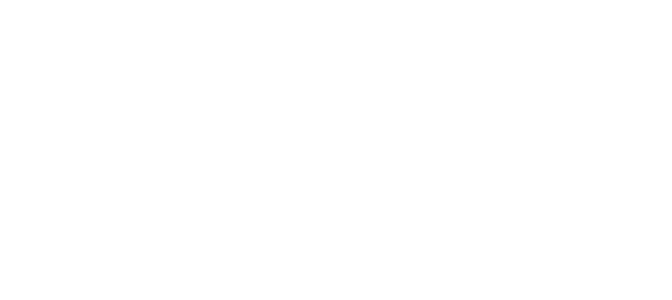
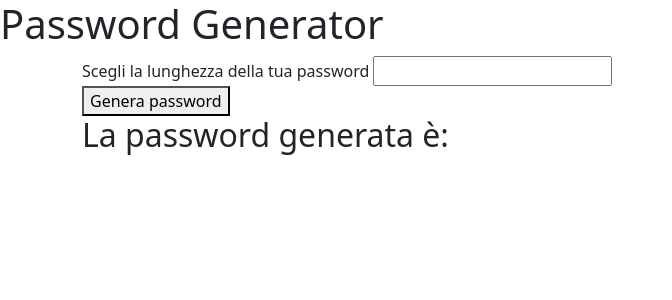
Before and after one commit to Pierp23/php-strong-password-generator, a PHP site: page / in a window 1280 px wide. Before the commit the part shown is empty. Shown: the top 300 px of the page, without its empty margins (0-672 px from the left). Run offline with PHP 8.4, Linux system fonts and the light colour scheme.

Commit message:
ADD milestone 1

```diff
--- a/index.php
+++ b/index.php
@@ -1,5 +1,22 @@
 <?php
 
+function randomPassword()
+{
+    if (isset($_GET['password'])) {
+        $length = $_GET['password'];
+        $pass = "";
+        $permittedChars = "0123456789abcdefghijklmnopqrstuvwxyz!@#$%^&*()-_=+[]{};:',./\|ABCDEFGHIJKLMNOPQRSTUVWXYZ";
+        $count = mb_strlen($permittedChars);
+        for ($i = 0; $i < $length; $i++) {
+            // genero un numero random da 0 a (lunghezza max della lista - 1)
+            $index = rand(0, $count - 1);
+            // genero una stringa di lunghezza 1, pescando tra la lista il carattere collocato in posizione N (dato dal numero random generato prima)
+            $pass .= mb_substr($permittedChars, $index, 1);
+            // ripeto il processo fino a quando la $pass è di N caratteri quanti richiesti dall'utente
+        }
+        return $pass;
+    }
+}
 ?>
 
 <!DOCTYPE html>
@@ -8,11 +25,42 @@
 <head>
     <meta charset="UTF-8">
     <meta name="viewport" content="width=device-width, initial-scale=1.0">
+
+    <!-- BOOTSTRAP -->
+    <link href="https://cdn.jsdelivr.net/npm/bootstrap@5.3.1/dist/css/bootstrap.min.css" rel="stylesheet" integrity="sha384-4bw+/aepP/YC94hEpVNVgiZdgIC5+VKNBQNGCHeKRQN+PtmoHDEXuppvnDJzQIu9" crossorigin="anonymous">
+    <script src="https://cdn.jsdelivr.net/npm/bootstrap@5.3.1/dist/js/bootstrap.bundle.min.js" integrity="sha384-HwwvtgBNo3bZJJLYd8oVXjrBZt8cqVSpeBNS5n7C8IVInixGAoxmnlMuBnhbgrkm" crossorigin="anonymous"></script>
+
     <title>Password Generator</title>
 </head>
 
 <body>
+    <header>
+        <h1>
+            Password Generator
+        </h1>
+    </header>
 
+    <main>
+        <div class="container">
+            <form action="" method="get">
+                <div>
+                    <label for="password">Scegli la lunghezza della tua password</label>
+                    <input name="password" id="password" type="number">
+                </div>
+                <button type="submit">Genera password</button>
+            </form>
+        </div>
+
+        <div class="container">
+            <h2>
+                La password generata è:
+                <?php echo randomPassword() ?>
+            </h2>
+        </div>
+
+
+
+    </main>
 </body>
 
 </html>
```
